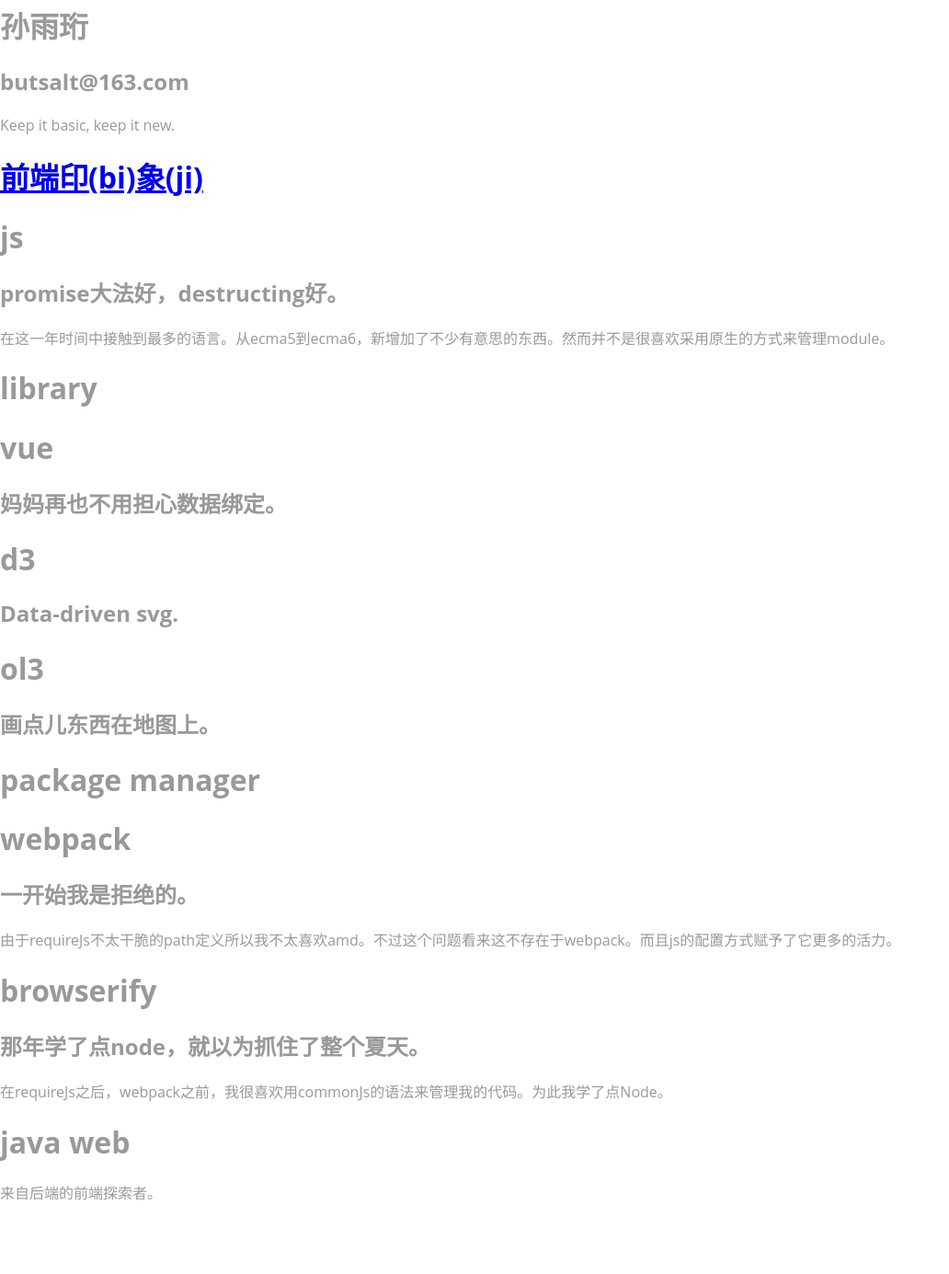
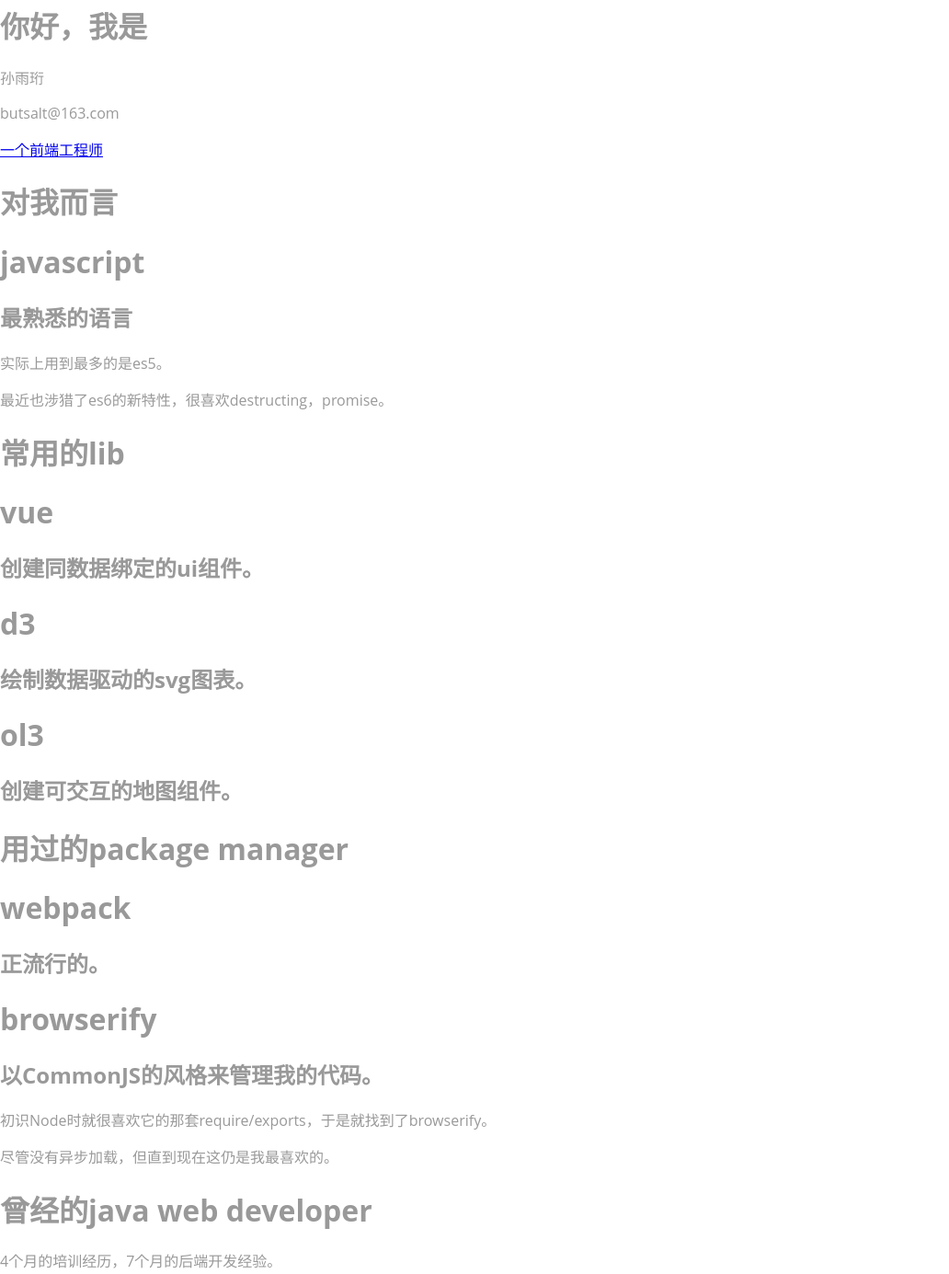
Before and after one commit to butsalt/butsalt.github.io, a plain HTML site: page index.html in a window 1280 px wide. Shown: the part 17-1402 px from the top of the page at 92% size, without its empty margins (0-1032 px from the left). Before the commit the page ends 1341 px from the top, so only its background shows below. Drawn offline with Linux system fonts and the light colour scheme; a web font is replaced by a local one.

Commit message:
change describe style

```diff
--- a/index.html
+++ b/index.html
@@ -10,65 +10,67 @@
 </head>
 <body>
 <header>
-	<hgroup>
-		<h1>孙雨珩</h1>
-		<h2>butsalt@163.com</h2>
-	</hgroup>
-	<p>Keep it basic, keep it new.</p>
+	<section>
+		<h1>你好，我是</h1>
+		<p>孙雨珩</p>
+		<p>butsalt@163.com</p>
+		<p><a href="https://github.com/butsalt/learn">一个前端工程师</a></p>
+	</section>
 </header>
-<section>
-	<h1><a href="https://github.com/butsalt/learn">前端印(bi)象(ji)</a></h1>
-</section>
+<h1>对我而言</h1>
 <article>
 	<hgroup>
-		<h1>js</h1>
-		<h2>promise大法好，destructing好。</h2>
+		<h1>javascript</h1>
+		<h2>最熟悉的语言</h2>
 	</hgroup>
-	<p>在这一年时间中接触到最多的语言。从ecma5到ecma6，新增加了不少有意思的东西。然而并不是很喜欢采用原生的方式来管理module。</p>
+	<p>实际上用到最多的是es5。</p>
+	<p>最近也涉猎了es6的新特性，很喜欢destructing，promise。</p>
 </article>
 <article>
-	<h1>library</h1>
+	<h1>常用的lib</h1>
 	<section>
 		<hgroup>
 			<h1>vue</h1>
-			<h2>妈妈再也不用担心数据绑定。</h2>
+			<h2>创建同数据绑定的ui组件。</h2>
 		</hgroup>
 		<p></p>
 	</section>
 	<section>
 		<hgroup>
 			<h1>d3</h1>
-			<h2>Data-driven svg.</h2>
+			<h2>绘制数据驱动的svg图表。</h2>
 		</hgroup>
 		<p></p>
 	</section>
 	<section>
 		<hgroup>
 			<h1>ol3</h1>
-			<h2>画点儿东西在地图上。</h2>
+			<h2>创建可交互的地图组件。</h2>
 		</hgroup>
+		<p></p>
 	</section>
 </article>
 <article>
-	<h1>package manager</h1>
+	<h1>用过的package manager</h1>
 	<section>
 		<hgroup>
 			<h1>webpack</h1>
-			<h2>一开始我是拒绝的。</h2>
+			<h2>正流行的。</h2>
 		</hgroup>
-		<p>由于requireJs不太干脆的path定义所以我不太喜欢amd。不过这个问题看来这不存在于webpack。而且js的配置方式赋予了它更多的活力。</p>
+		<p></p>
 	</section>
 	<section>
 		<hgroup>
 			<h1>browserify</h1>
-			<h2>那年学了点node，就以为抓住了整个夏天。</h2>
+			<h2>以CommonJS的风格来管理我的代码。</h2>
 		</hgroup>
-		<p>在requireJs之后，webpack之前，我很喜欢用commonJs的语法来管理我的代码。为此我学了点Node。</p>
+		<p>初识Node时就很喜欢它的那套require/exports，于是就找到了browserify。</p>
+		<p>尽管没有异步加载，但直到现在这仍是我最喜欢的。</p>
 	</section>
 </article>
 <article>
-	<h1>java web</h1>
-	<p>来自后端的前端探索者。</p>
+	<h1>曾经的java web developer</h1>
+	<p>4个月的培训经历，7个月的后端开发经验。</p>
 </article>
 </body>
 </html>
```
